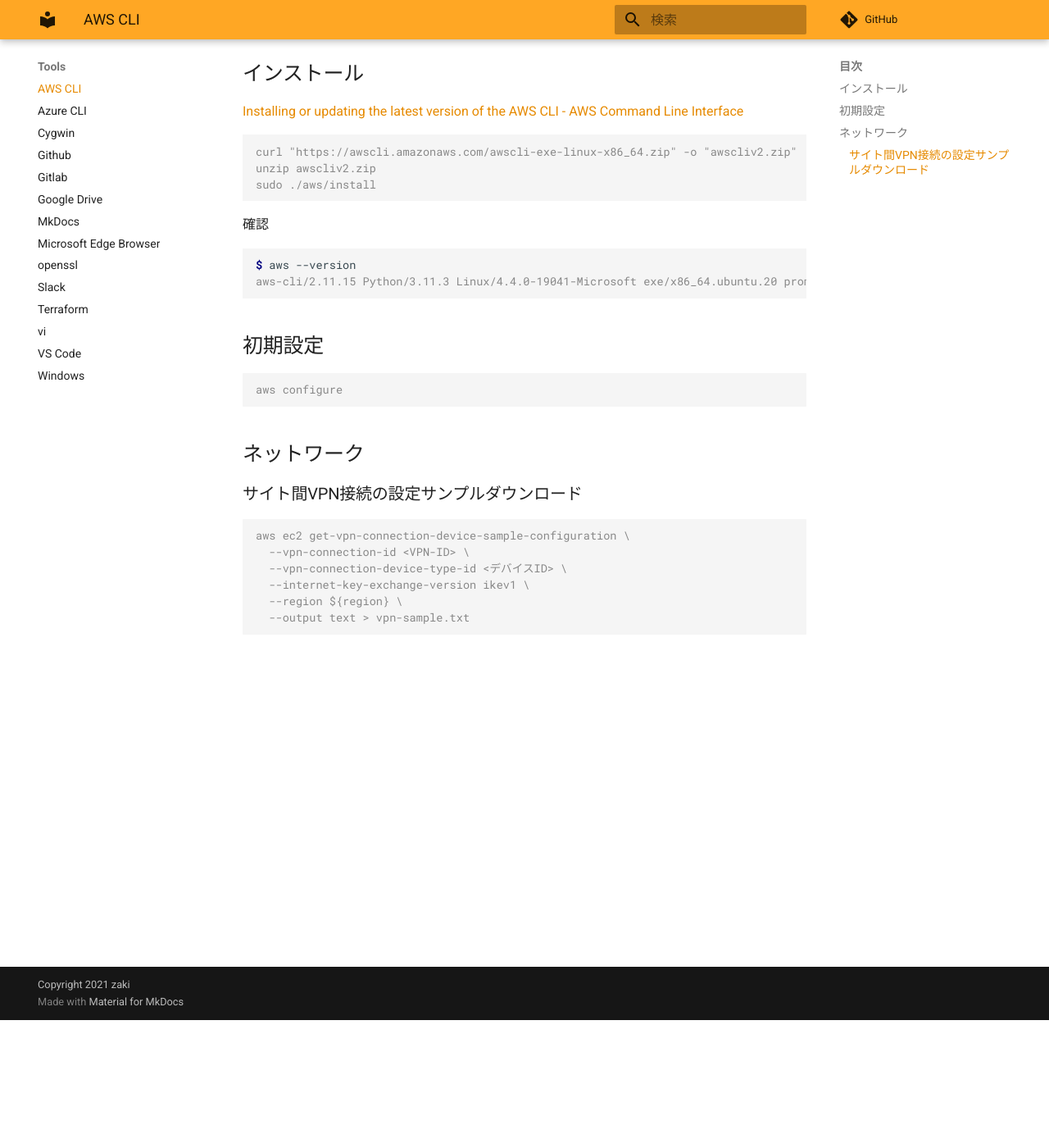
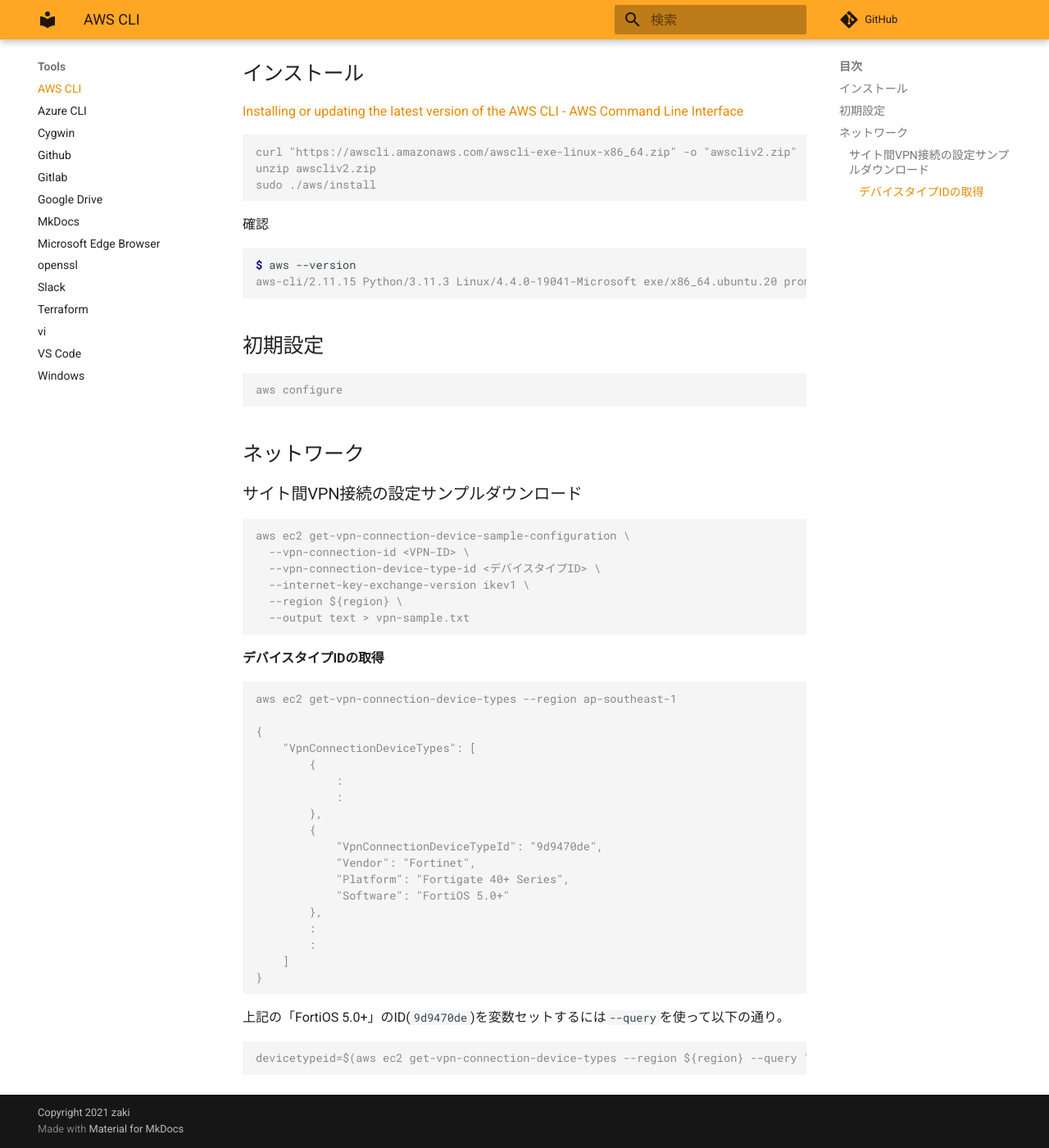
Before and after one commit to zaki-lknr/docs, an MkDocs documentation site: the page built from docs/Tools/aws.md, in a window 1280 px wide and 1400 px high, scrolled down 156 px. Shown: the whole window at 82% size. Built offline with MkDocs 1.6.1 and Material for MkDocs 9.7.7, drawn with Linux system fonts in a browser that asks for light colours; comment, search, counter and statistics services are not loaded.

Commit message:
add: tools/aws: VPN接続用デバイスタイプIDの検索

````diff
--- a/docs/Tools/aws.md
+++ b/docs/Tools/aws.md
@@ -30,8 +30,37 @@ aws configure
 ```console
 aws ec2 get-vpn-connection-device-sample-configuration \
   --vpn-connection-id <VPN-ID> \
-  --vpn-connection-device-type-id <デバイスID> \
+  --vpn-connection-device-type-id <デバイスタイプID> \
   --internet-key-exchange-version ikev1 \
   --region ${region} \
   --output text > vpn-sample.txt
 ```
+
+#### デバイスタイプIDの取得
+
+```console
+aws ec2 get-vpn-connection-device-types --region ap-southeast-1
+
+{
+    "VpnConnectionDeviceTypes": [
+        {
+            :
+            :
+        },
+        {
+            "VpnConnectionDeviceTypeId": "9d9470de",
+            "Vendor": "Fortinet",
+            "Platform": "Fortigate 40+ Series",
+            "Software": "FortiOS 5.0+"
+        },
+        :
+        :
+    ]
+}
+```
+
+上記の「FortiOS 5.0+」のID(`9d9470de`)を変数セットするには`--query`を使って以下の通り。
+
+```console
+devicetypeid=$(aws ec2 get-vpn-connection-device-types --region ${region} --query "VpnConnectionDeviceTypes[?Vendor=='Fortinet' && Software=='FortiOS 5.0+'].VpnConnectionDeviceTypeId" --output text)
+```
````
